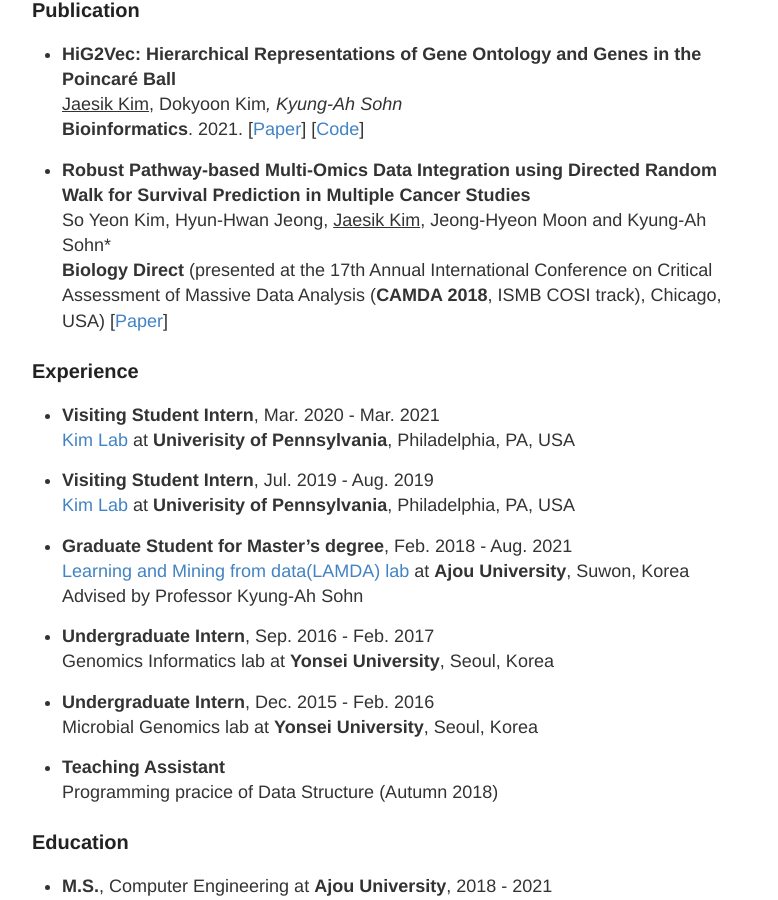
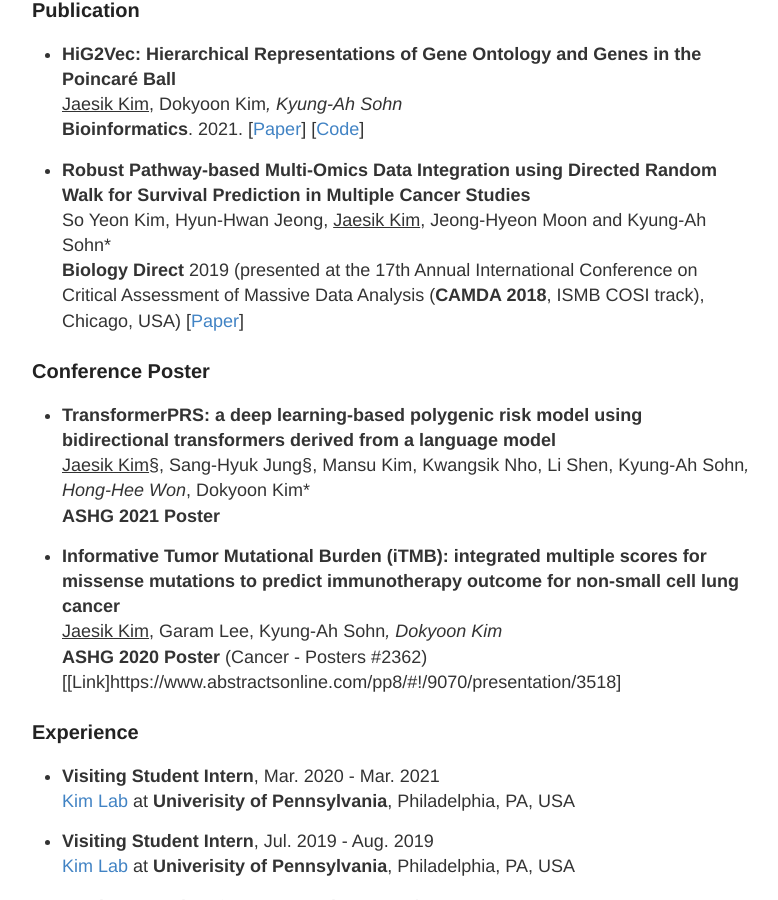
Before and after one commit to JaesikKim/JaesikKim.github.io, a Jekyll site: the page built from about.md, in a window 1280 px wide and 900 px high, scrolled down 355 px. Shown: the whole window, without its empty margins (248-1026 px from the left). Built offline with Jekyll 4.4.1, drawn with Linux system fonts in a browser that asks for light colours.

Commit message:
update about me

```diff
--- a/about.md
+++ b/about.md
@@ -14,7 +14,16 @@
 
 - <b>Robust Pathway-based Multi-Omics Data Integration using Directed Random Walk for Survival Prediction in Multiple Cancer Studies</b> \
 So Yeon Kim, Hyun-Hwan Jeong, <ins>Jaesik Kim</ins>, Jeong-Hyeon Moon and Kyung-Ah Sohn* \
-<b>Biology Direct</b> (presented at the 17th Annual International Conference on Critical Assessment of Massive Data Analysis (<b>CAMDA 2018</b>, ISMB COSI track), Chicago, USA) [[Paper](https://biologydirect.biomedcentral.com/articles/10.1186/s13062-019-0239-8)]
+<b>Biology Direct</b> 2019 (presented at the 17th Annual International Conference on Critical Assessment of Massive Data Analysis (<b>CAMDA 2018</b>, ISMB COSI track), Chicago, USA) [[Paper](https://biologydirect.biomedcentral.com/articles/10.1186/s13062-019-0239-8)]
+
+### Conference Poster
+- <b>TransformerPRS: a deep learning-based polygenic risk model using bidirectional transformers derived from a language model</b> \
+<ins>Jaesik Kim</ins>§, Sang-Hyuk Jung§, Mansu Kim, Kwangsik Nho, Li Shen, Kyung-Ah Sohn*, Hong-Hee Won*, Dokyoon Kim* \
+<b>ASHG 2021 Poster</b>
+
+- <b>Informative Tumor Mutational Burden (iTMB): integrated multiple scores for missense mutations to predict immunotherapy outcome for non-small cell lung cancer</b> \
+<ins>Jaesik Kim</ins>, Garam Lee, Kyung-Ah Sohn*, Dokyoon Kim* \
+<b>ASHG 2020 Poster</b> (Cancer - Posters #2362) [[Link]https://www.abstractsonline.com/pp8/#!/9070/presentation/3518]
 
 
 ### Experience
```
